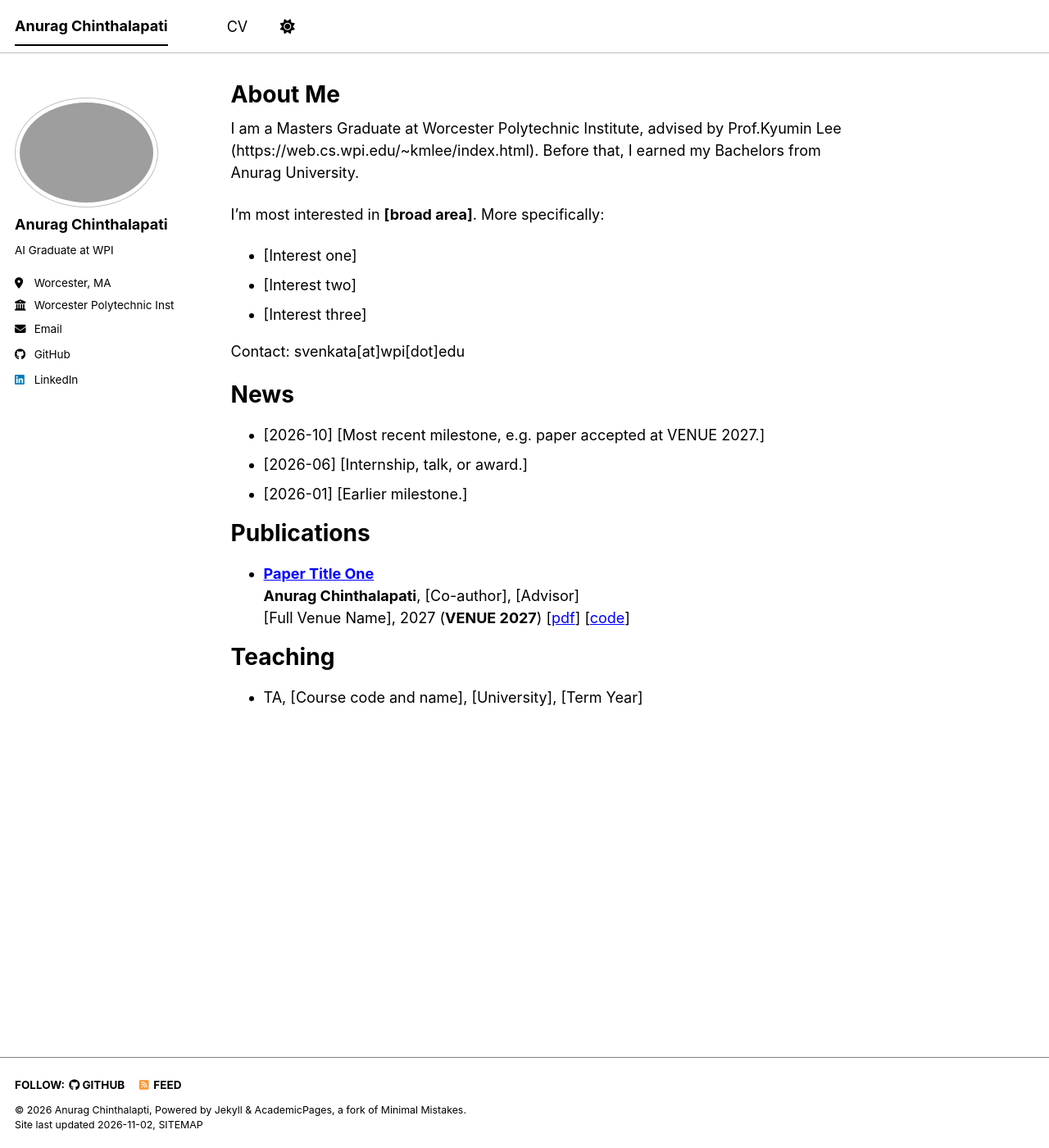
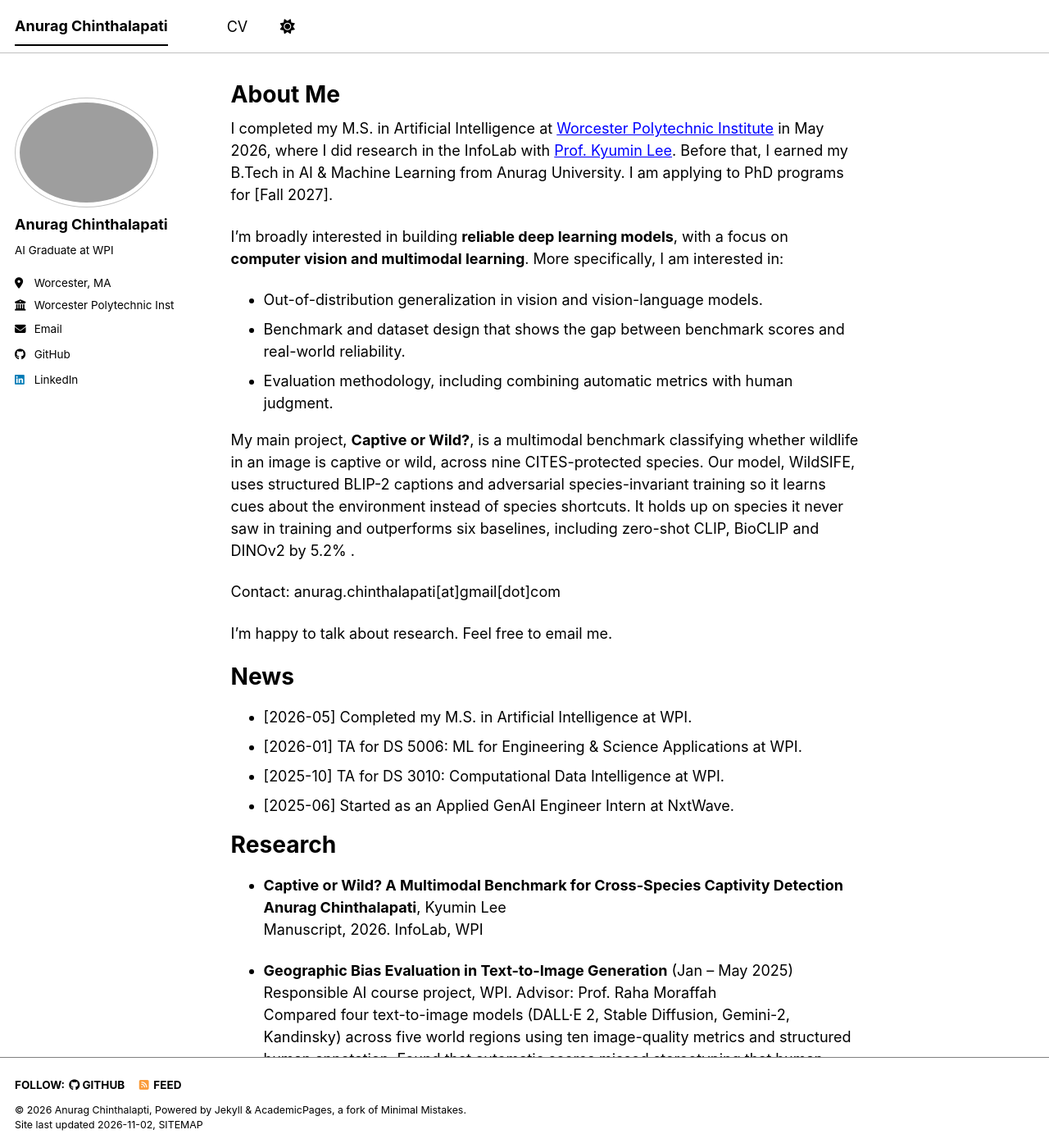
Before and after one commit to Anuragcap/Anuragcap.github.io, a Jekyll site: the page built from _pages/about.md, in a window 1280 px wide and 1400 px high. Shown: the whole window at 82% size. Built offline with Jekyll 4.4.1, drawn with Linux system fonts in a browser that asks for light colours; a script bundle is joined from its source files by our own code; a style sheet for code colours, icons or effects is not loaded; some of the changed text lies outside the part shown.

Commit message:
Revise
Updated personal information, research interests, projects, and teaching experience.

```diff
--- a/_pages/about.md
+++ b/_pages/about.md
@@ -7,29 +7,43 @@ redirect_from:
   - /about.html
 ---
 
-I am a Masters Graduate at Worcester Polytechnic Institute, advised by Prof.Kyumin Lee (https://web.cs.wpi.edu/~kmlee/index.html). Before that, I earned my Bachelors from Anurag University.
+I completed my M.S. in Artificial Intelligence at [Worcester Polytechnic Institute](https://www.wpi.edu/) in May 2026, where I did research in the InfoLab with [Prof. Kyumin Lee](https://web.cs.wpi.edu/~kmlee/). Before that, I earned my B.Tech in AI & Machine Learning from Anurag University. I am applying to PhD programs for [Fall 2027].
 
-I'm most interested in **[broad area]**. More specifically:
+I'm broadly interested in building **reliable deep learning models**, with a focus on **computer vision and multimodal learning**. More specifically, I am interested in:
 
-- [Interest one]
-- [Interest two]
-- [Interest three]
+- Out-of-distribution generalization in vision and vision-language models.
+- Benchmark and dataset design that shows the gap between benchmark scores and real-world reliability.
+- Evaluation methodology, including combining automatic metrics with human judgment.
 
-Contact: svenkata[at]wpi[dot]edu
+My main project, **Captive or Wild?**, is a multimodal benchmark classifying whether wildlife in an image is captive or wild, across nine CITES-protected species. Our model, WildSIFE, uses structured BLIP-2 captions and adversarial species-invariant training so it learns cues about the environment instead of species shortcuts. It holds up on species it never saw in training and outperforms six baselines, including zero-shot CLIP, BioCLIP and DINOv2 by 5.2% .
 
+Contact: anurag.chinthalapati[at]gmail[dot]com
+
+I'm happy to talk about research. Feel free to email me.
 
 # News
 
-- [2026-10] [Most recent milestone, e.g. paper accepted at VENUE 2027.]
-- [2026-06] [Internship, talk, or award.]
-- [2026-01] [Earlier milestone.]
+- [2026-05] Completed my M.S. in Artificial Intelligence at WPI.
+- [2026-01] TA for DS 5006: ML for Engineering & Science Applications at WPI.
+- [2025-10] TA for DS 3010: Computational Data Intelligence at WPI.
+- [2025-06] Started as an Applied GenAI Engineer Intern at NxtWave.
 
-# Publications
+# Research
 
-- [**Paper Title One**](https://arxiv.org/abs/xxxx.xxxxx)
-  **Anurag Chinthalapati**, [Co-author], [Advisor]
-  [Full Venue Name], 2027 (**VENUE 2027**) [[pdf](/files/paper1.pdf)] [[code](https://github.com/yourusername/repo)]
+- **Captive or Wild? A Multimodal Benchmark for Cross-Species Captivity Detection**
+  **Anurag Chinthalapati**, Kyumin Lee
+  Manuscript, 2026. InfoLab, WPI
+
+- **Geographic Bias Evaluation in Text-to-Image Generation** (Jan – May 2025)
+  Responsible AI course project, WPI. Advisor: Prof. Raha Moraffah
+  Compared four text-to-image models (DALL·E 2, Stable Diffusion, Gemini-2, Kandinsky) across five world regions using ten image-quality metrics and structured human annotation. Found that automatic scores missed stereotyping that human annotators caught.
 
 # Teaching
 
-- TA, [Course code and name], [University], [Term Year]
+- Graduate TA, DS 5006: ML for Engineering & Science Applications, WPI, Spring 2026
+- Graduate TA, DS 3010: Computational Data Intelligence, WPI, Fall 2025
+
+# Experience
+
+- Applied GenAI Engineer Intern, NxtWave Disruptive Technologies, Jun – Nov 2025
+  Built GenAI pipelines and a four-agent system (transcription, question generation, document QA) used by 500+ students daily.
```
